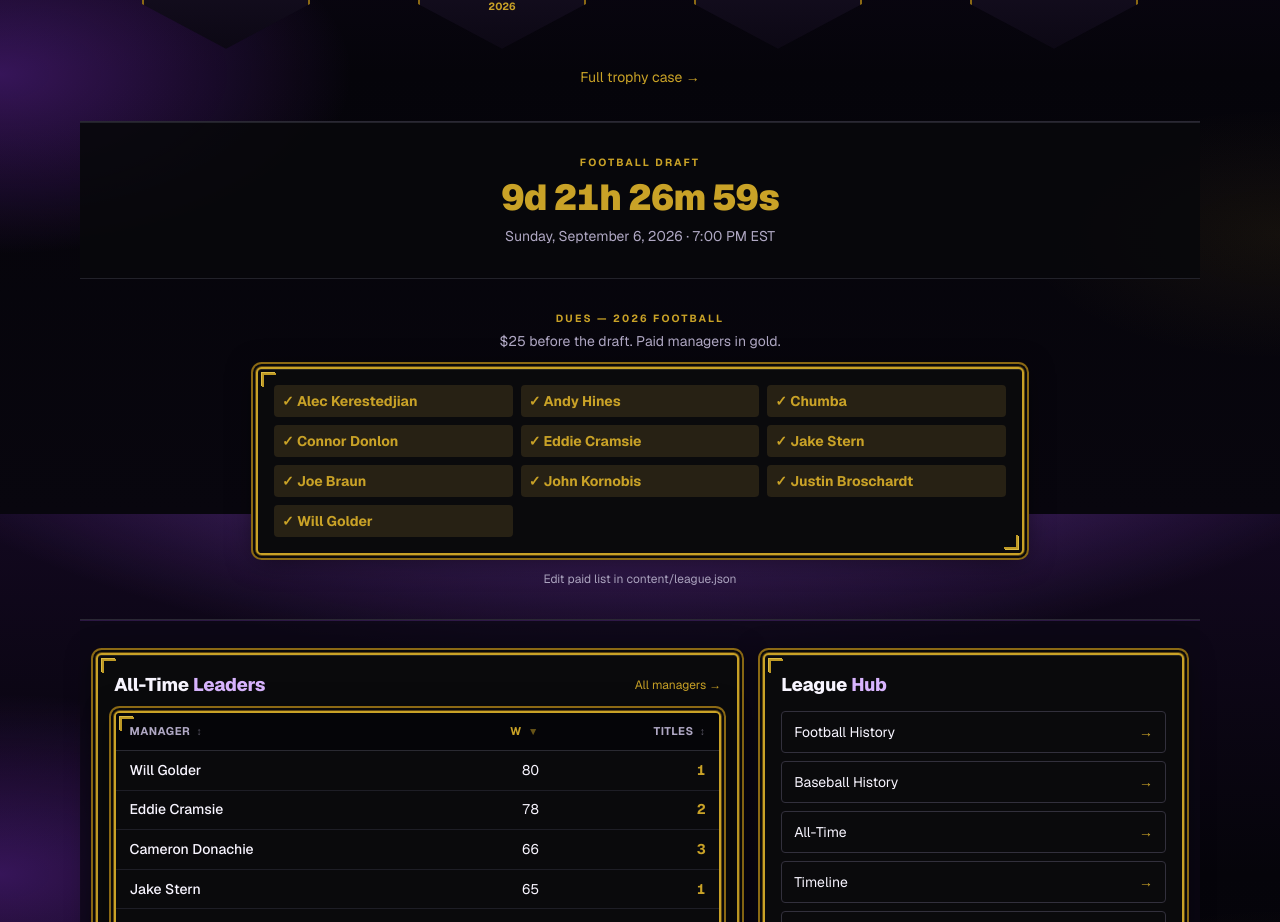
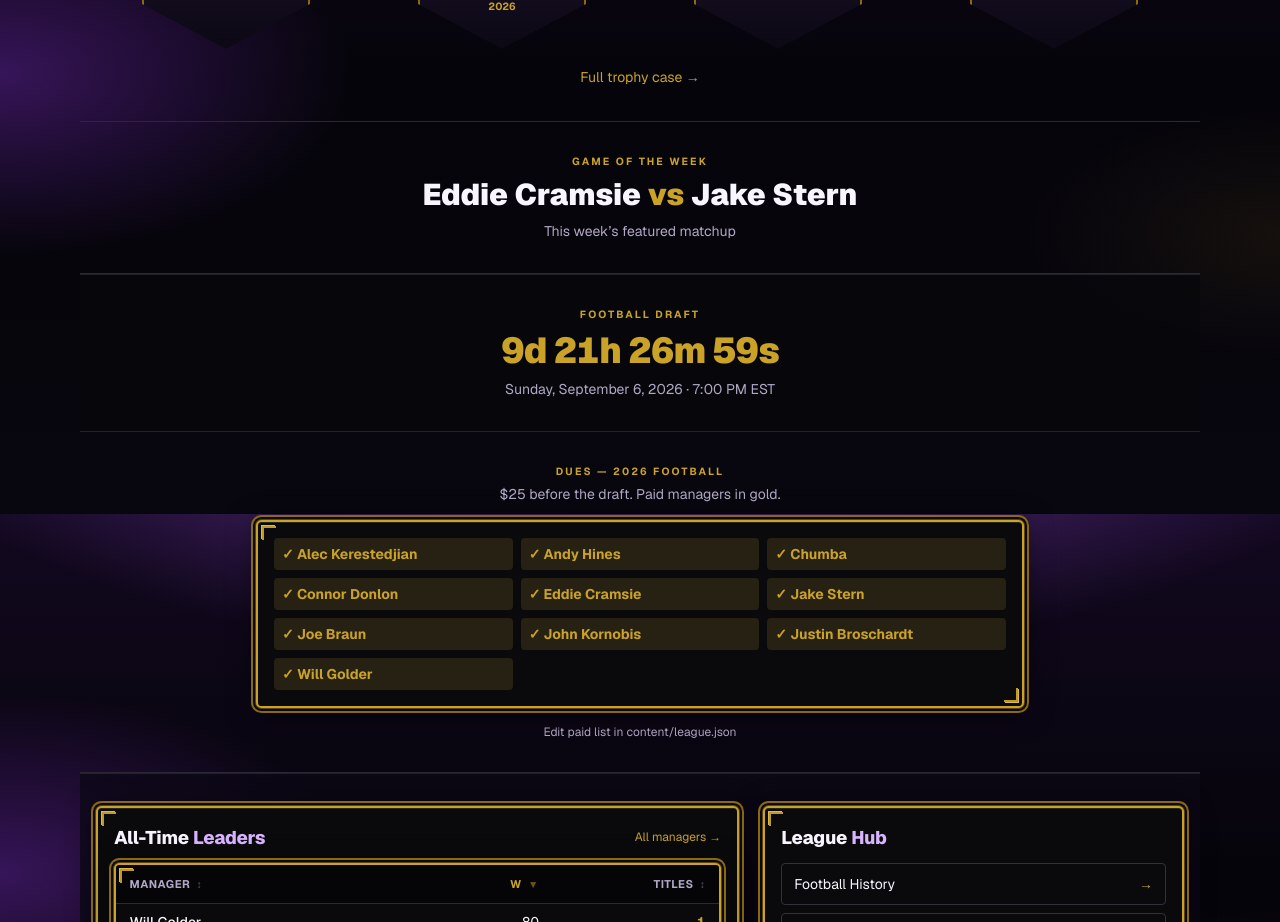
Before and after one commit to WillGolder/Fantasy-Balls-Public, a Next.js app in the folder web/: page / in a window 1280 px wide. Shown: the part 1086-2008 px from the top of the page. Built offline with nearby package versions, Linux system fonts and the light colour scheme.

Commit message:
GOTW home, week 3 pick, skip 2022 football echoes

```diff
--- a/web/content/desk.json
+++ b/web/content/desk.json
@@ -1,8 +1,8 @@
 {
   "sport": "football",
   "year": 2026,
-  "gotwLast": ["Unabomber", "Egbukakke"],
-  "gotwNext": [],
+  "gotwLast": ["Jake Stern", "Alec Kerestedjian"],
+  "gotwNext": ["Eddie Cramsie", "Jake Stern"],
   "youtube": "",
   "notes": ""
 }
--- a/web/src/app/commissionerdesk/page.tsx
+++ b/web/src/app/commissionerdesk/page.tsx
@@ -172,7 +172,17 @@ export default function CommissionerDeskPage() {
             return (
               <div key={`${g.homeId}-${g.awayId}-${g.week}`} className="card p-6 space-y-3">
                 <p className="text-xs uppercase tracking-widest text-[var(--gold)]">
-                  {i === 0 && gotwGame ? "Game of the week" : `Game ${i + 1} · closest to blowout`}
+                  {i === 0 && gotwGame
+                    ? "Game of the week"
+                    : i === recapOrder.length - 1
+                    ? "Largest margin"
+                    : i === 1
+                    ? "Closest"
+                    : i === 2
+                    ? "Next closest"
+                    : i === 3
+                    ? "Third closest"
+                    : `Game ${i + 1}`}
                 </p>
                 <p className="text-2xl font-black leading-tight">
                   {g.homeTeam} {g.homeScore.toFixed(2)}
--- a/web/src/app/page.tsx
+++ b/web/src/app/page.tsx
@@ -10,6 +10,7 @@ import {
   ownerDisplayName,
   getAllQuotes,
 } from "@/lib/data";
+import { getDeskConfig } from "@/lib/desk";
 import { siteName } from "@/lib/owners";
 import { DraftCountdown } from "@/components/DraftCountdown";
 import { HomeLeadersTable } from "@/components/HomeLeadersTable";
@@ -133,6 +134,32 @@ export default function HomePage() {
         </div>
       </section>
 
+
+      {/* Game of the week */}
+      {(() => {
+        const desk = getDeskConfig();
+        const next = (desk.gotwNext || []).filter(Boolean);
+        const last = (desk.gotwLast || []).filter(Boolean);
+        const line = next.length >= 2 ? next : last;
+        if (line.length < 2) return null;
+        const isNext = next.length >= 2;
+        return (
+          <section className="px-4 py-8 border-b border-[#2a2834]">
+            <div className="max-w-xl mx-auto text-center space-y-2">
+              <p className="text-[0.65rem] font-bold uppercase tracking-[0.2em] text-[var(--gold)]">
+                {isNext ? "Game of the Week" : "Game of the Week"}
+              </p>
+              <p className="text-2xl sm:text-3xl font-black">
+                {line[0]} <span className="text-[var(--gold)]">vs</span> {line[1]}
+              </p>
+              <p className="text-sm text-[var(--muted)]">
+                {isNext ? "This week’s featured matchup" : "Last week’s featured matchup"}
+              </p>
+            </div>
+          </section>
+        );
+      })()}
+
       {/* Draft countdown */}
       <section className="px-4 py-8 section-band border-b border-[#2a2834]">
         <div className="max-w-xl mx-auto text-center space-y-2">
```
